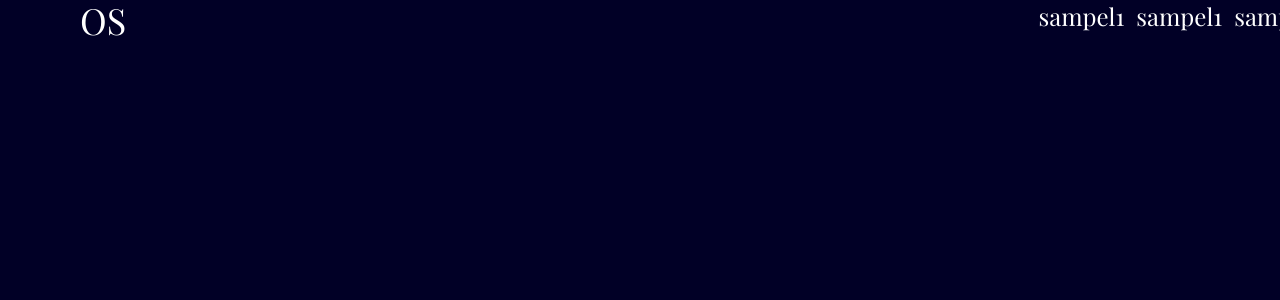
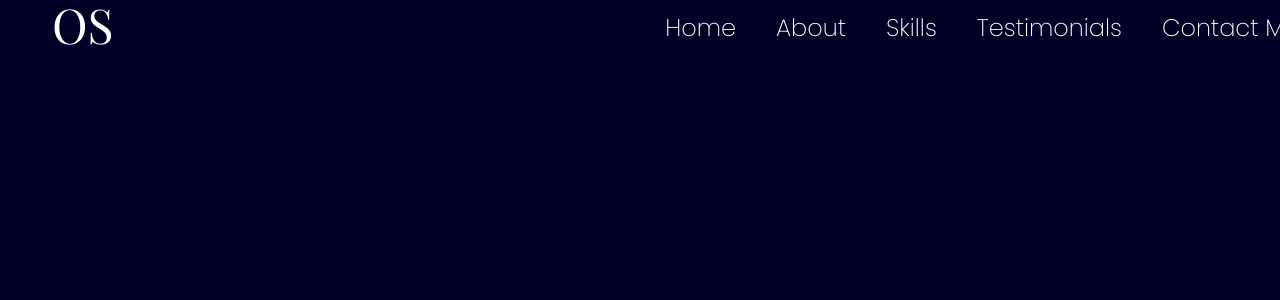
Before and after one commit to arduR-O/portfolioButPretty, a React (Vite) app: page / in a window 1280 px wide. Shown: the top 300 px of the page. Built offline with nearby package versions, Linux system fonts and the light colour scheme.

Commit message:
feat: added Link component

```diff
--- a/package.json
+++ b/package.json
@@ -11,6 +11,7 @@
   },
   "dependencies": {
     "react": "^18.2.0",
+    "react-anchor-link-smooth-scroll": "^1.0.12",
     "react-dom": "^18.2.0"
   },
   "devDependencies": {
--- a/src/App.jsx
+++ b/src/App.jsx
@@ -5,7 +5,7 @@ import Navbar from './components/Navbar';
 
 function App() {
   //we want to keep track of the current section of page so that we can render that onto the navbar and dotgroup, so we declare states for the same, default is home
-  const [currentPage, setCurrentPage] = useState("Home");
+  const [currentPage, setCurrentPage] = useState("home");
   //we have this feature in navbar that needs to know whether the user is on the top of the page, so let's dig into that
   const [isTopOfThePage, setIsTopOfThePage] = useState(true);
   //by default user is on the top but that might change in future, let's handle that change using window api (a side effect)
--- /dev/null
+++ b/src/components/Link.jsx
@@ -0,0 +1,19 @@
+import AnchorLink from "react-anchor-link-smooth-scroll";
+
+//I want the link to do following things, here page is the page the link is linked to: 1) go to particular section when clicked upon and update currentPage 2) turn yellow on hover 3)be yellow if currentPage === page
+const Link = ({page, currentPage, setCurrentPage}) => {
+    //page is in title case, currentpage and ids in lowercase
+    const lcpage = page.toLowerCase();
+    //need to make a conditional statement for font color
+    const fontCol = (page===currentPage)? "text-yellow" : "text-white";
+    return (
+        <AnchorLink
+        //remember how we used to internally link sections using ID?? that's exactly what we want to do right now, just that we are doing it using variables
+        href={`#${lcpage}`}
+        className={`text-2xl ${fontCol} hover:text-yellow font-poppins py-3`}
+        onClick={()=>{setCurrentPage(lcpage)}}
+        >{page}</AnchorLink>
+      );
+}
+
+export default Link;
--- a/src/components/Navbar.jsx
+++ b/src/components/Navbar.jsx
@@ -1,4 +1,5 @@
 import useMediaQuery from "../hooks/useMediaQuery";
+import Link from "./Link";
 
 const Navbar = ({currentPage, setCurrentPage, isTopOfThePage}) => {
     //now this navbar is going to be a banner for desktop users and a togglable button for mobile users, so we need a conditional statement to take care of that, for that we are going to use this cool hook that we have made
@@ -11,12 +12,14 @@ const Navbar = ({currentPage, setCurrentPage, isTopOfThePage}) => {
     return (
         // the layout that we desire for navbar is that we have website title OS on right and nav bar or toggle button on the left
         //the navBg var handles the bg feature, the relative, top stuff is for positioning, z for positioning on z axis
-        <nav className= {`${navBg} fixed z-40 top-0 h-auto w-full flex justify-between mx-7 px-5`}>
-            <h4 className="font-playfair text-4xl">OS</h4>
-            <div className="flex gap-3">
-                <p className="font-playfair text-2xl">sampel1</p>
-                <p className="font-playfair text-2xl">sampel1</p>
-                <p className="font-playfair text-2xl">sampel1</p>
+        <nav className= {`${navBg} fixed z-40 top-0 h-auto w-full flex justify-between mx-5 justify-items-center`}>
+            <h4 className="font-playfair text-5xl">OS</h4>
+            <div className="flex gap-10 px-8 justify-items-center">
+                <Link page="Home" currentPage setCurrentPage/>
+                <Link page="About" currentPage setCurrentPage/>
+                <Link page="Skills" currentPage setCurrentPage/>
+                <Link page="Testimonials" currentPage setCurrentPage/>
+                <Link page="Contact Me" currentPage setCurrentPage/>
             </div>
         </nav>
      );
--- a/src/index.css
+++ b/src/index.css
@@ -1,4 +1,5 @@
 @import url("https://fonts.googleapis.com/css2?family=Open+Sans:wght@400;600&family=Playfair+Display:wght@400;600&display=swap");
+@import url('https://fonts.googleapis.com/css2?family=Poppins:wght@200&display=swap');
 
 @tailwind base;
 @tailwind components;
--- a/tailwind.config.js
+++ b/tailwind.config.js
@@ -25,6 +25,7 @@ export default {
         fontFamily: {
           playfair: ["Playfair Display", "serif"],
           opensans: ["Open Sans", "sans-serif"],
+          poppins: ["Poppins","sans-serif"]
         },
         content: {
           brush: "url('./assets/brush.png')",
```
Also changed, not shown: 1 other file (tests, documents, lock files or other folders).
